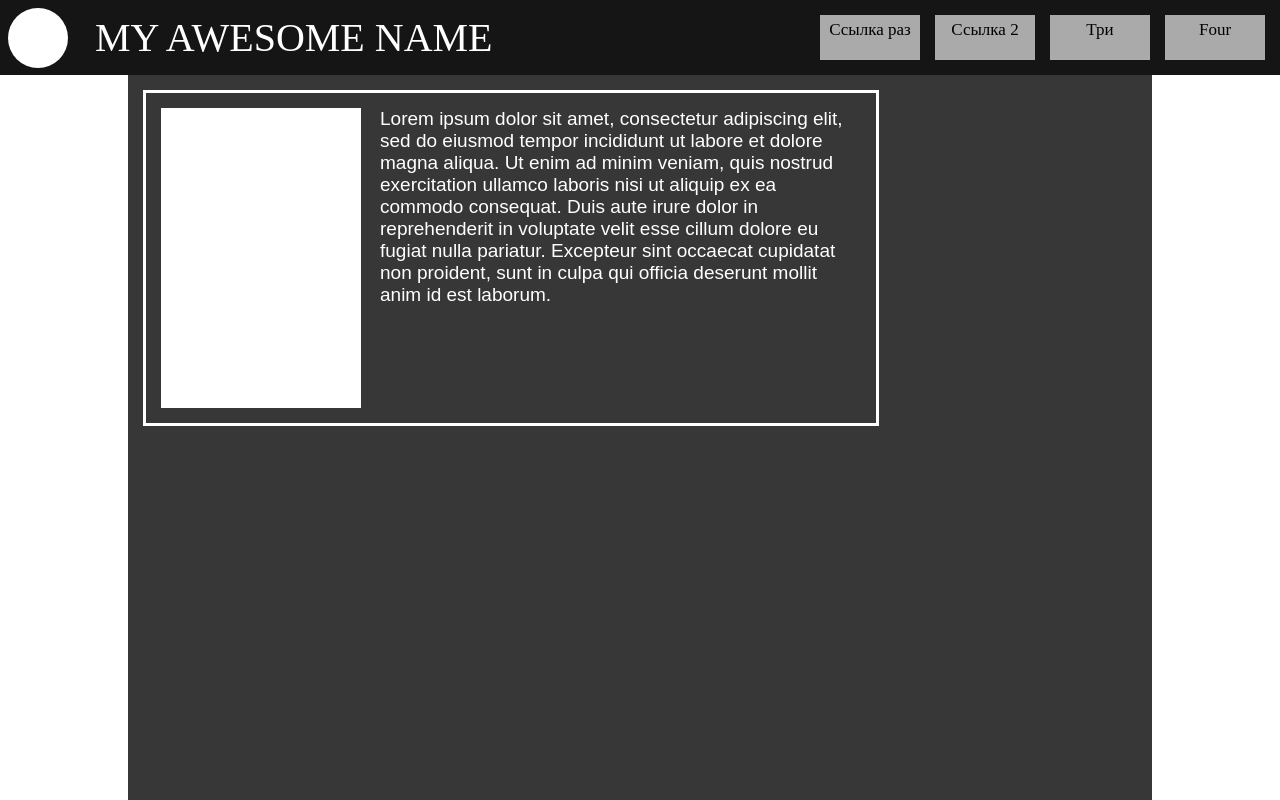
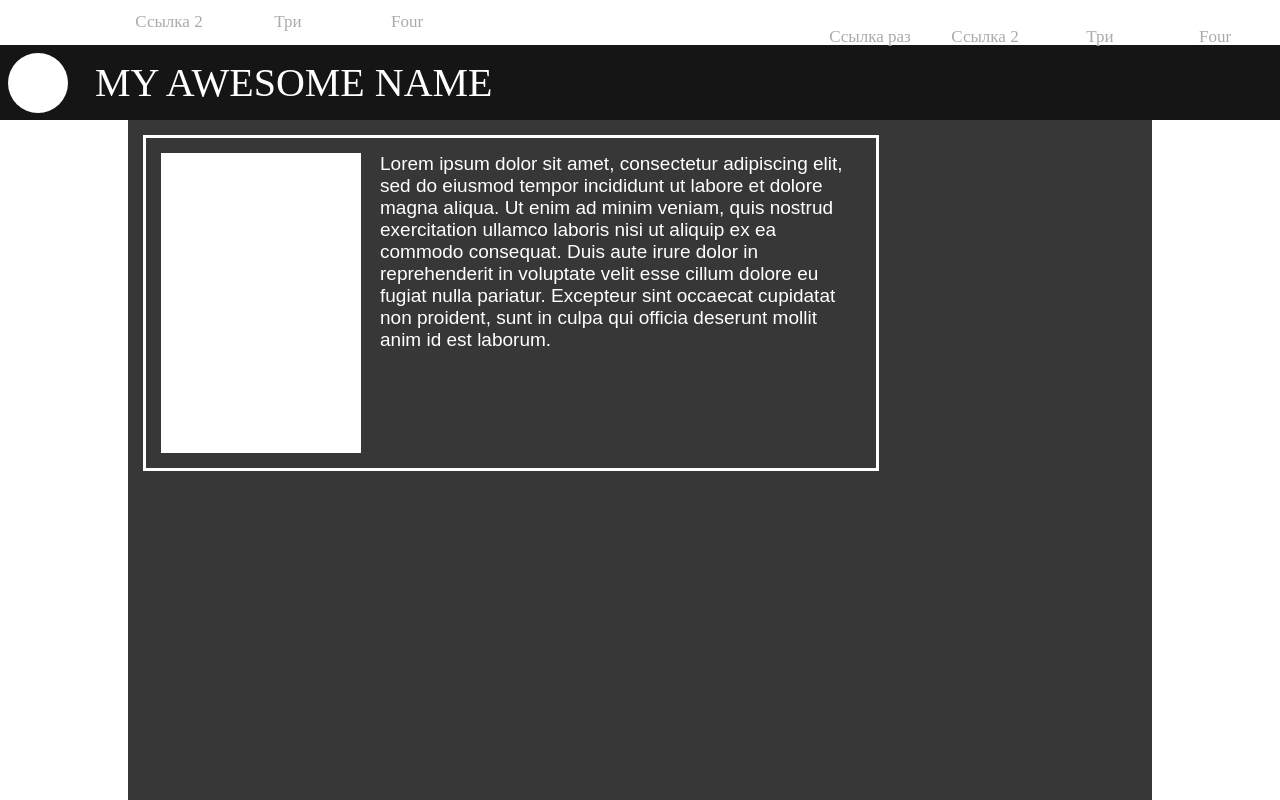
Before and after one commit to davi9091/Site, a plain HTML site: page index.html in a window 1280 px wide. Shown: the top 800 px of the page. Drawn offline with nearby package versions, Linux system fonts and the light colour scheme.

Commit message:
some changes. nothing is working yet.

```diff
--- a/index.html
+++ b/index.html
@@ -6,18 +6,28 @@
   <meta http-equiv="X-UA-Compatible" content="ie=edge">
   <link rel="stylesheet" href="./style.css">
   <title>Document</title>
+
+  <script src="https://code.jquery.com/jquery-3.2.1.js" charset="utf-8"></script>
+  <script src="./script.js" charset="utf-8"></script>
 </head>
 <body>
+  <div class="sidenav">
+    <div class="closebtn"></div>
+    <a href="#" class="btn">Ссылка раз</a>
+    <a href="#" class="btn">Ссылка 2</a>
+    <a href="#" class="btn">Три</a>
+    <a href="#" class="btn">Four</a>
+  </div>
   <div class="header">
     <div class="but-box">
-      <a href="" class="but">Ссылка раз</a>
-      <a href="" class="but">Ссылка 2</a>
-      <a href="" class="but">Три</a>
-      <a href="" class="but">Four</a>
+      <a href="#" class="btn">Ссылка раз</a>
+      <a href="#" class="btn">Ссылка 2</a>
+      <a href="#" class="btn">Три</a>
+      <a href="#" class="btn">Four</a>
     </div>
-      <div class="logo-box">
+      <span class="logo-box" onclick="OpenNav()">
         <div class="logo-circle">_</div>
-      </div>
+      </span>
       <div class="name-box">MY AWESOME NAME</div>
   </div>
   <div class="mainblock">
--- /dev/null
+++ b/script.js
@@ -0,0 +1,3 @@
+function OpenNav() {
+  $('.')
+}
--- a/style.css
+++ b/style.css
@@ -1,5 +1,9 @@
 body {
   margin: 0;
+}
+
+.sidenav {
+
 }
 
 .header {
@@ -17,25 +21,25 @@ body {
   width: 460px;
 }
 
-.but {
+.btn {
   display: inline-block;
   width:  100px;
   height: 45px;
   margin: 0;
   margin-right: 15px;
-  background-color: #aaaaaa;
   box-sizing: -webkit-box-sizing: border-box;
   box-sizing: border-box;
   font-size: 17px;
   text-align: center;
-  padding: 5px;
+  padding-top: 12px;
   text-decoration: none;
-  color: black;
-
+  color: #aaaaaa;
+  transition: 0.3s;
+  vertical-align;
 }
 
-.but:hover {
-  background-color: white;
+.btn:hover {
+  color: white;
 }
 
 
```
